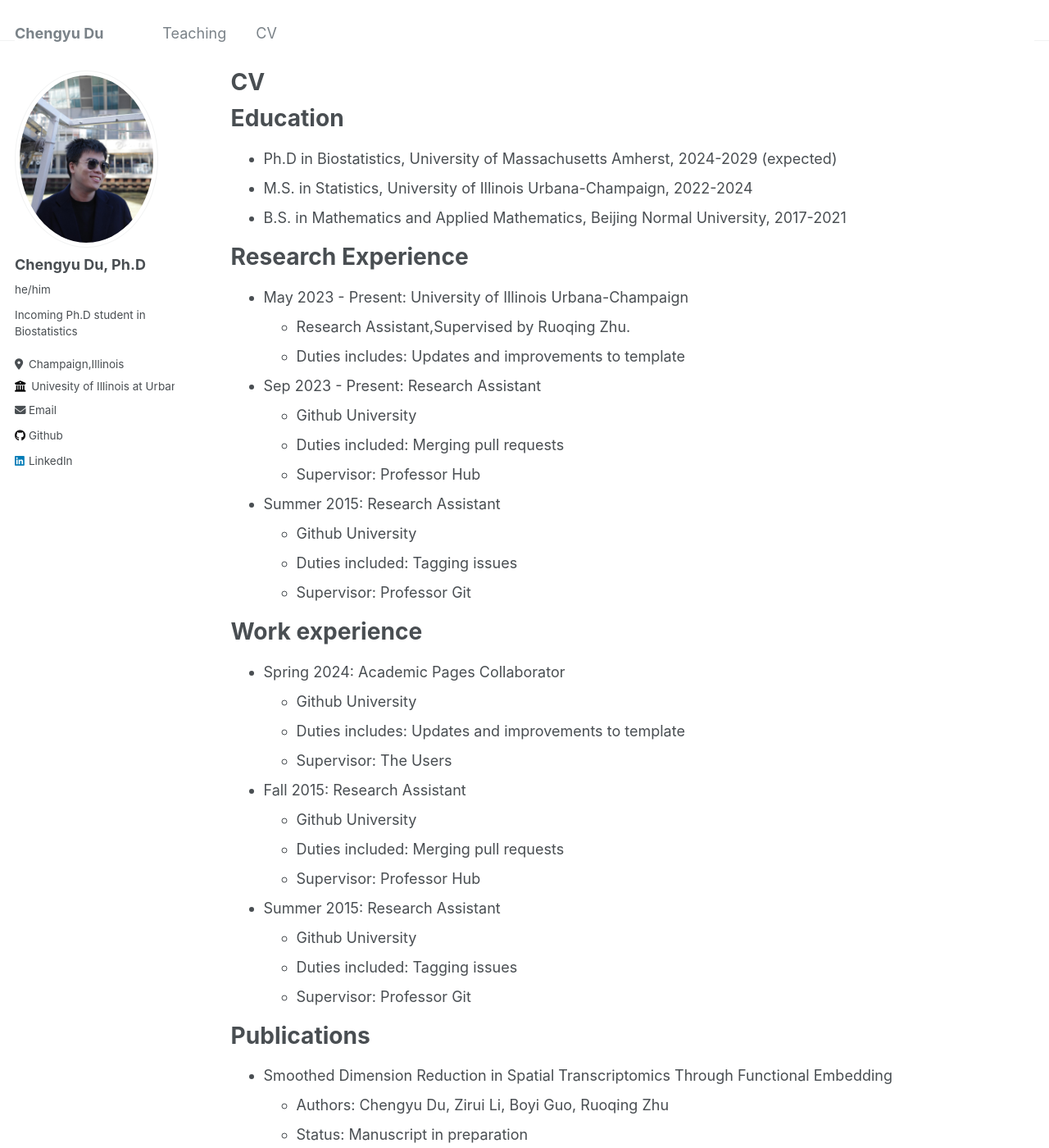
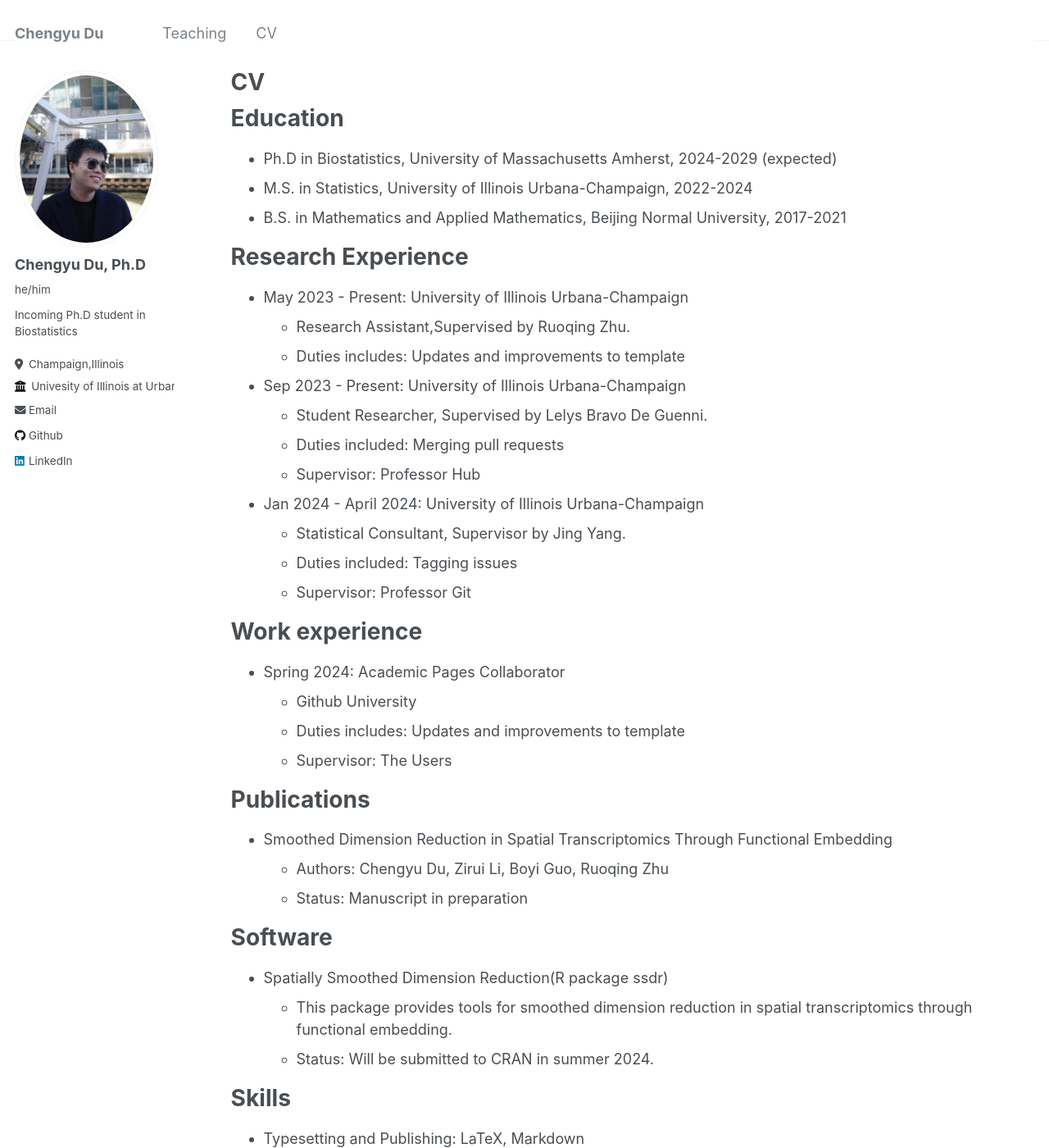
Before and after one commit to ChengyuRicardoDu/ChengyuRicardoDu.github.io, a Jekyll site: the page built from _pages/cv.md, in a window 1280 px wide and 1400 px high. Shown: the whole window at 82% size. Built offline with Jekyll 4.4.1, drawn with Linux system fonts in a browser that asks for light colours.

Commit message:
Update cv.md

```diff
--- a/_pages/cv.md
+++ b/_pages/cv.md
@@ -21,13 +21,13 @@ Research Experience
   * Research Assistant,Supervised by Ruoqing Zhu.
   * Duties includes: Updates and improvements to template
 
-* Sep 2023 - Present: Research Assistant
-  * Github University
+* Sep 2023 - Present: University of Illinois Urbana-Champaign
+  * Student Researcher, Supervised by Lelys Bravo De Guenni.
   * Duties included: Merging pull requests
   * Supervisor: Professor Hub
 
-* Summer 2015: Research Assistant
-  * Github University
+* Jan 2024 - April 2024: University of Illinois Urbana-Champaign
+  * Statistical Consultant, Supervisor by Jing Yang.
   * Duties included: Tagging issues
   * Supervisor: Professor Git
 
@@ -37,16 +37,6 @@ Work experience
   * Github University
   * Duties includes: Updates and improvements to template
   * Supervisor: The Users
-
-* Fall 2015: Research Assistant
-  * Github University
-  * Duties included: Merging pull requests
-  * Supervisor: Professor Hub
-
-* Summer 2015: Research Assistant
-  * Github University
-  * Duties included: Tagging issues
-  * Supervisor: Professor Git
 
 
 Publications
```
